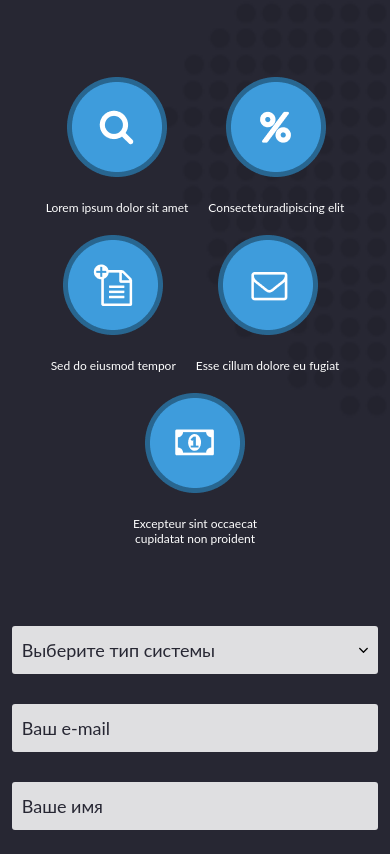
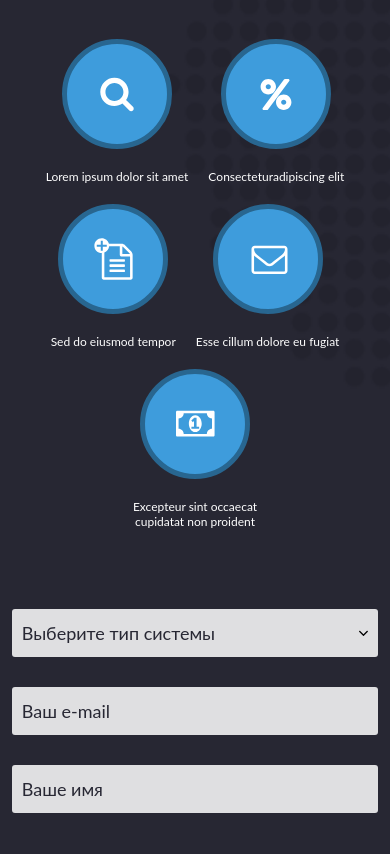
Before and after one commit to Yulia323/EmployCit, a website: page index.html in a window 390 px wide. Shown: the part 1143-1997 px from the top of the page. Drawn offline with Linux system fonts and the light colour scheme.

Commit message:
правки

```diff
--- a/index.html
+++ b/index.html
@@ -52,26 +52,27 @@
 
     <div class="section-order__chart">
         <div class="section-order__item">
-            <img class="section-order__item-image" src="src/assets/img/chart/chart-01.png" alt="chart">
+            <div class="section-order__item-image"><img src="src/assets/svg/search.svg" alt=""></div>
             <p class="section-order__item-text">Lorem ipsum dolor sit amet</p>
         </div>
+
         <div class="section-order__item">
-            <img class="section-order__item-image" src="src/assets/img/chart/chart-02.png" alt="chart">
+            <div class="section-order__item-image"><img src="src/assets/svg/percent.svg" alt=""></div>
             <p class="section-order__item-text">Сonsecteturadipiscing elit</p>
         </div>
 
         <div class="section-order__item">
-            <img class="section-order__item-image" src="src/assets/img/chart/chart-03.png" alt="chart">
+            <div class="section-order__item-image"><img src="src/assets/svg/file.svg" alt=""></div>
             <p class="section-order__item-text">Sed do eiusmod tempor</p>
         </div>
 
         <div class="section-order__item">
-            <img class="section-order__item-image" src="src/assets/img/chart/chart-04.png" alt="chart">
+            <div class="section-order__item-image"><img src="src/assets/svg/message.svg" alt=""></div>
             <p class="section-order__item-text">Esse cillum dolore eu fugiat</p>
         </div>
 
         <div class="section-order__item">
-            <img class="section-order__item-image" src="src/assets/img/chart/chart-05.png" alt="chart">
+            <div class="section-order__item-image"><img src="src/assets/svg/money.svg" alt=""></div>
             <p class="section-order__item-text">Excepteur sint occaecat<br> cupidatat non proident</p>
         </div>
     </div>
@@ -114,7 +115,7 @@
         </div>
 
         <div class="order-form__submit">
-            <button type="submit" class="order-form__submit__btn btn btn_blue">Отправить</button>
+                <button type="submit" class="order-form__submit-btn btn btn_blue">Отправить</button>
         </div>
     </form>
 
--- a/src/styles/mainPage.scss
+++ b/src/styles/mainPage.scss
@@ -2,15 +2,9 @@
   padding: 0 20%;
 }
 
-.main-block {
-  height: 100vh;
-  display: flex;
-  flex-direction: column;
-}
-
 .main-block_container {
-  background: url("assets/img/section-main-bg.png") 100% 100% no-repeat;
-  flex-grow: 1;
+  background: url("assets/img/section-main-bg.png") 100% no-repeat;
+  background-size: cover;
 }
 
 .header {
@@ -118,25 +112,37 @@
     text-align: center;
 
     &-image {
+      display: flex;
+      align-items: center;
+      justify-content: center;
+      width: 100px;
+      height: 100px;
+      margin: auto;
+      border-radius: 50%;
+      border: 5px solid #286690;
+      background: #3E9CDC;
       position: relative;
-      margin-bottom: 20px;
       z-index: 1;
+    }
+
+    &-text {
+      margin-top: 20px;
     }
   }
 
-  &__item:after {
+  &__item:before {
     content: "\2022 \2022 \2022 \2022 \2022";
     position: relative;
-    bottom: 100px;
-    left: 135px;
+    top: 70px;
+    left: 130px;
     letter-spacing: 20px;
     color: #C4C4C4;
     font-weight: bold;
     font-size: 20px;
   }
 
-  &__item:last-of-type:after {
-    content: none;
+  &__item:last-of-type:before {
+    opacity: 0;
   }
 }
 
@@ -176,7 +182,7 @@
     grid-column: 2/3;
     margin-bottom: 50px;
 
-    &__btn {
+    &-btn {
       width: 370px;
       height: 48px;
     }
@@ -187,7 +193,7 @@
   display: grid;
   grid-template-columns: 30% 40% 30%;
   align-items: center;
-  height: 80px;
+  min-height: 80px;
   background: #3D4050;
   color: #FFFFFF;
 
@@ -195,7 +201,6 @@
     display: flex;
     justify-content: space-between;
     font-size: 13px;
-    border-right: 1px solid white;
     width: 100%;
 
     &:last-of-type {
@@ -209,6 +214,8 @@
 
   &__payment {
     color: #C3C3C3;
+    border-right: 1px solid white;
+    border-left: 1px solid white;
   }
 
   &__contacts {
--- a/src/styles/media.scss
+++ b/src/styles/media.scss
@@ -23,6 +23,10 @@
 }
 
 @media (max-width: 1024px) {
+  .section-order__item::before {
+    content: " ";
+  }
+
   .section-main {
     padding-bottom: 50px;
   }
@@ -69,7 +73,7 @@
   .order-form__submit {
     grid-column: 1/3;
 
-    &__btn {
+    &-btn {
       width: 100%;
     }
   }
@@ -79,10 +83,6 @@
 }
 
 @media (max-width: 768px) {
-  .section-order__item::after {
-    content: none;
-  }
-
   .footer {
     .footer__item {
       border-right: none;
```
Also changed, not shown: src/assets/img/chart/chart-01.png (deleted), src/assets/img/chart/chart-02.png (deleted), src/assets/img/chart/chart-03.png (deleted), src/assets/img/chart/chart-04.png (deleted), src/assets/img/chart/chart-05.png (deleted), src/assets/svg/file.svg (added), src/assets/svg/message.svg (added), src/assets/svg/money.svg (added), src/assets/svg/percent.svg (added), src/assets/svg/search.svg (added), src/style.css, 1 other file.
